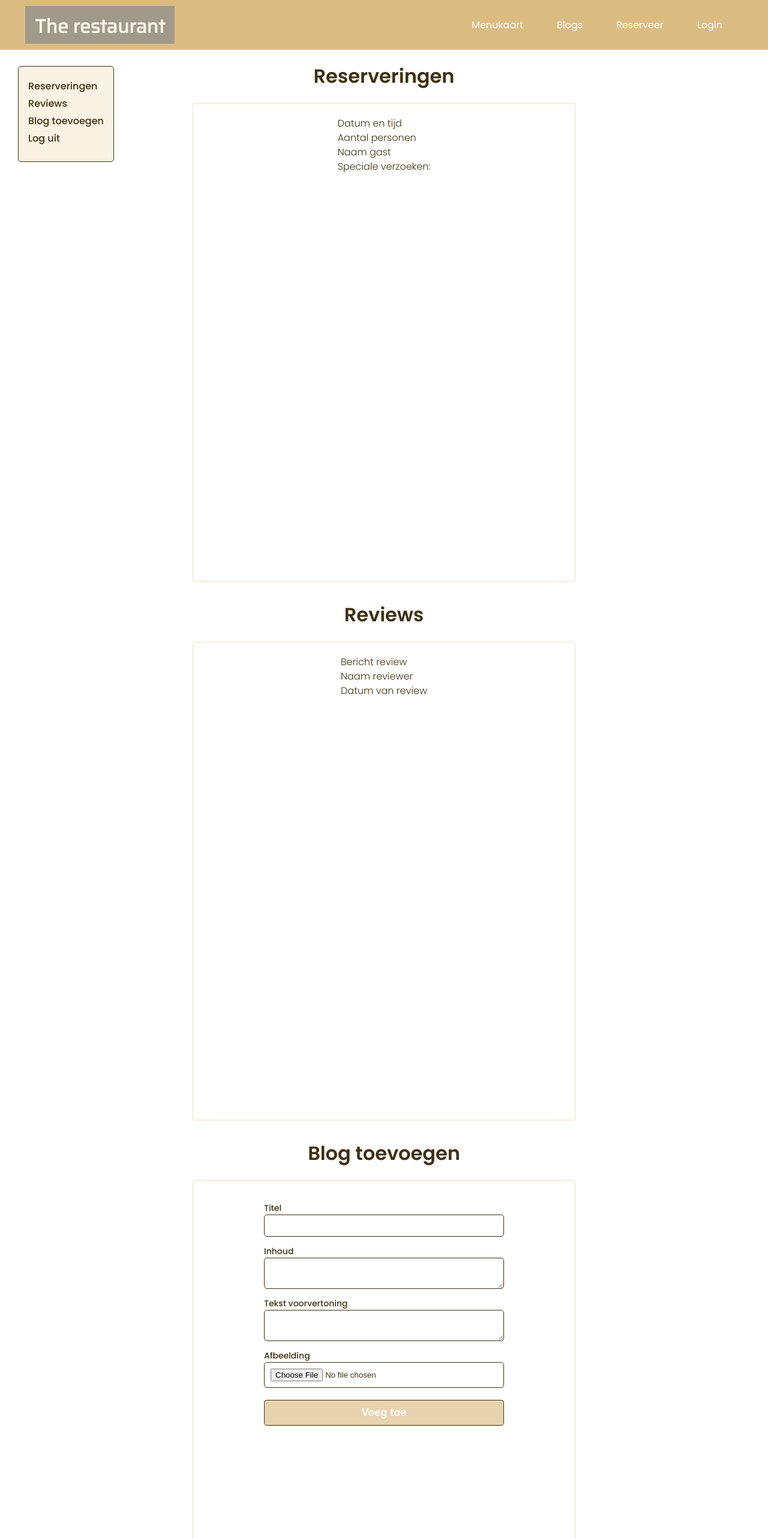
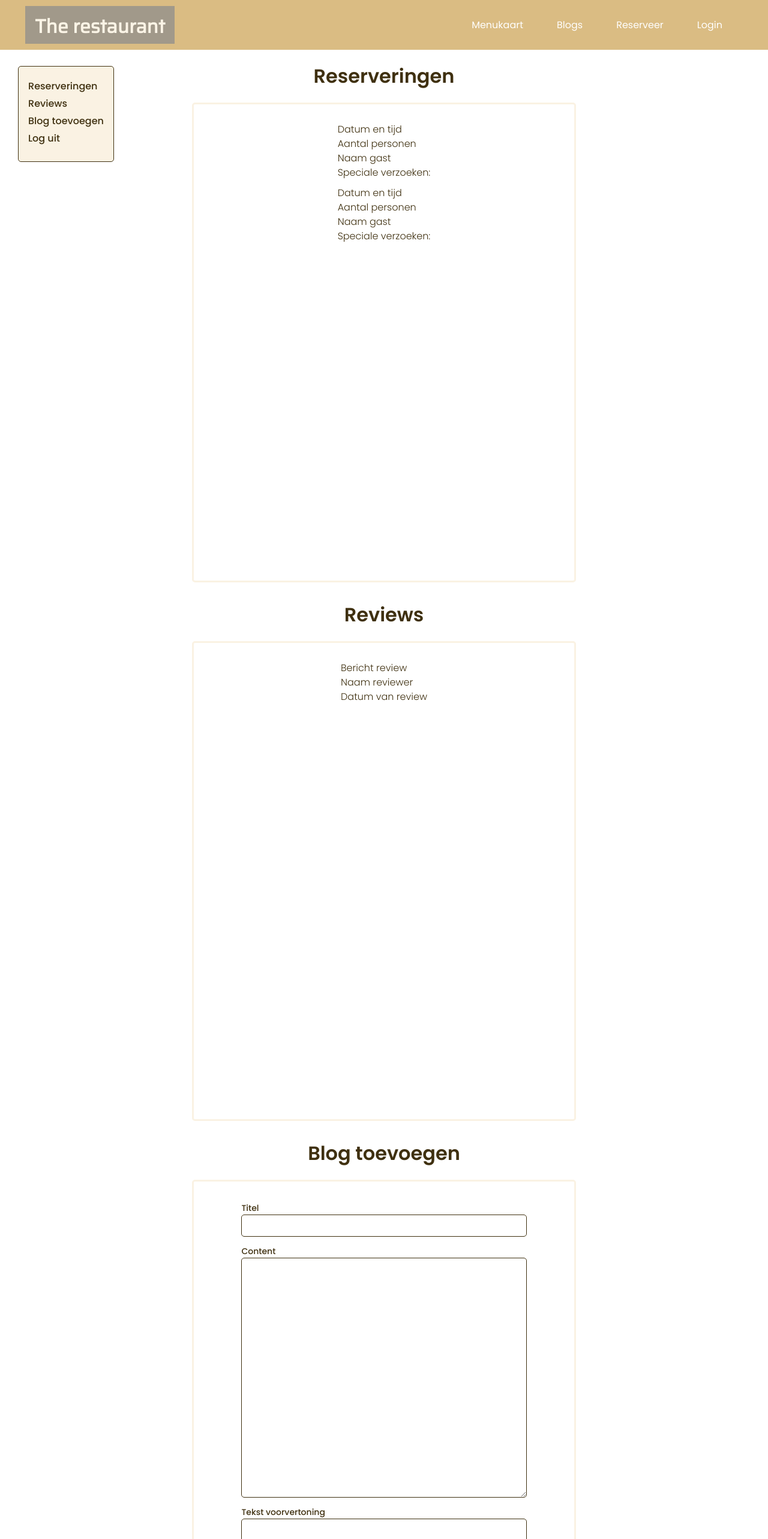
Before and after one commit to mkrib/fe-eindopdracht, a React (Vite) app: page /profile in a window 1280 px wide. Shown: the top 2566 px of the page at 60% size. Built offline with nearby package versions, Linux system fonts and the light colour scheme; the HTML template or start-up script is replaced by a standard one.

Commit message:
added scroll to profile sections

```diff
--- a/src/pages/profile/Profile.css
+++ b/src/pages/profile/Profile.css
@@ -46,12 +46,17 @@
     border-radius: 5px;
     padding: 20px;
     margin: 20px 10px 10px 10px;
+    overflow-y: scroll;
+}
+
+.display-profile-content li {
+    margin: 10px 0;
 }
 
 .form-add-blog {
     display: flex;
     flex-direction: column;
-    min-width: 400px;
+    width: 80%;
 }
 
 .form-add-blog label {
@@ -65,3 +70,11 @@
     border: 1px solid var(--darkbrown);
     padding: 10px;
 }
+
+.textarea-content {
+    flex-basis: 400px;
+}
+
+.textarea-previewtext {
+    flex-basis: 100px;
+}
--- a/src/pages/profile/Profile.jsx
+++ b/src/pages/profile/Profile.jsx
@@ -19,10 +19,17 @@ const Profile = () => {
                 <div className="display-profile-content">
                     <ul>
                         <li>
-                          <p>Datum en tijd</p>
-                          <p>Aantal personen</p>
-                          <p>Naam gast</p>
-                          <p>Speciale verzoeken: </p>
+                            <p>Datum en tijd</p>
+                            <p>Aantal personen</p>
+                            <p>Naam gast</p>
+                            <p>Speciale verzoeken: </p>
+                        </li>
+
+                        <li>
+                            <p>Datum en tijd</p>
+                            <p>Aantal personen</p>
+                            <p>Naam gast</p>
+                            <p>Speciale verzoeken: </p>
                         </li>
                     </ul>
                 </div>
@@ -47,10 +54,10 @@ const Profile = () => {
                     <form className="form-add-blog">
                         <label htmlFor="title">Titel</label>
                         <input type="text" id="title" name="title" required/>
-                        <label htmlFor="content">Inhoud</label>
-                        <textarea id="content" name="content" required></textarea>
+                        <label htmlFor="content">Content</label>
+                        <textarea className="textarea-content" id="content" name="content" required></textarea>
                         <label htmlFor="previewText">Tekst voorvertoning</label>
-                        <textarea id="previewText" name="previewText" required></textarea>
+                        <textarea className="textarea-previewtext" id="previewText" name="previewText" required></textarea>
                         <label htmlFor="image">Afbeelding</label>
                         <input type="file" id="image" name="image" required/>
                         <Button
```
